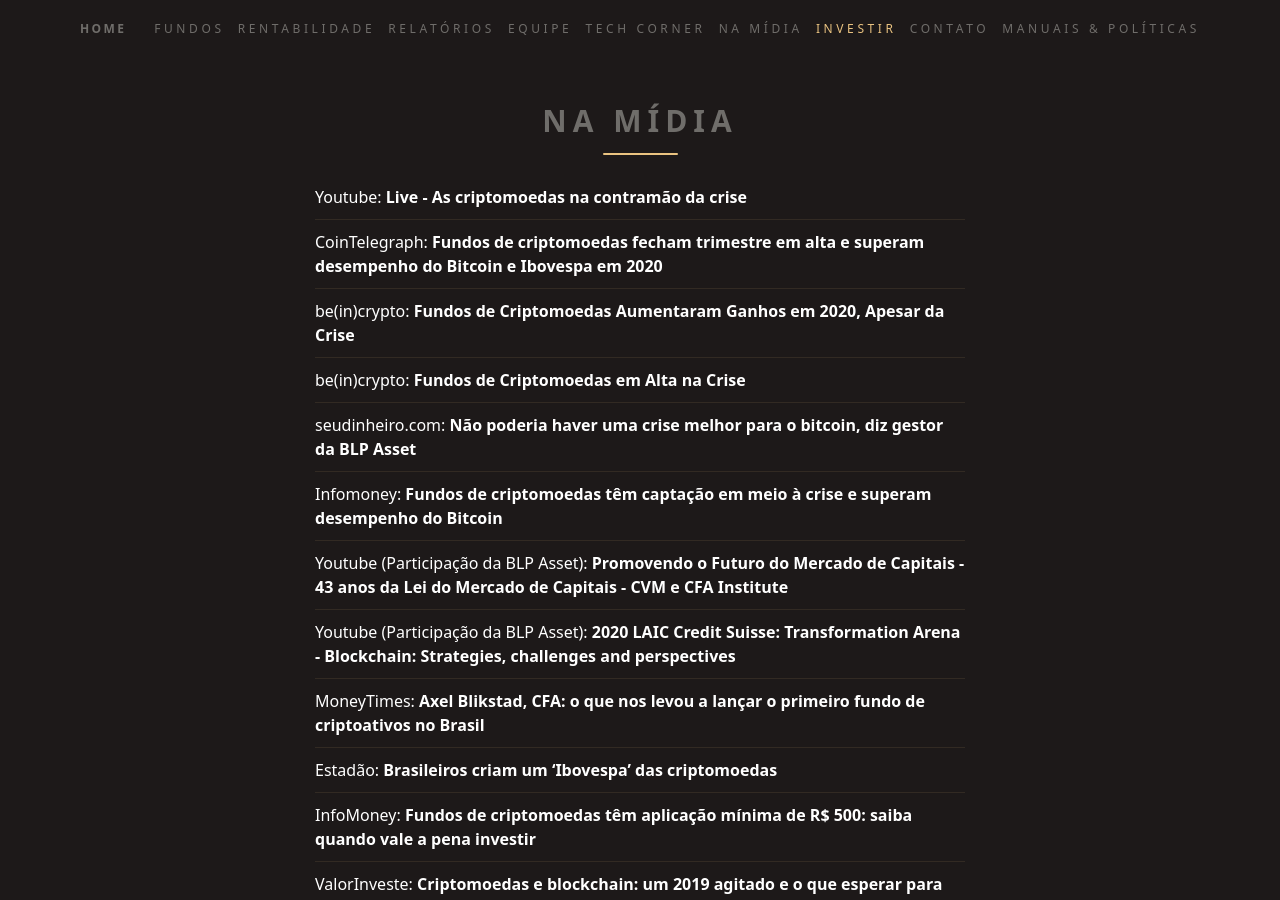
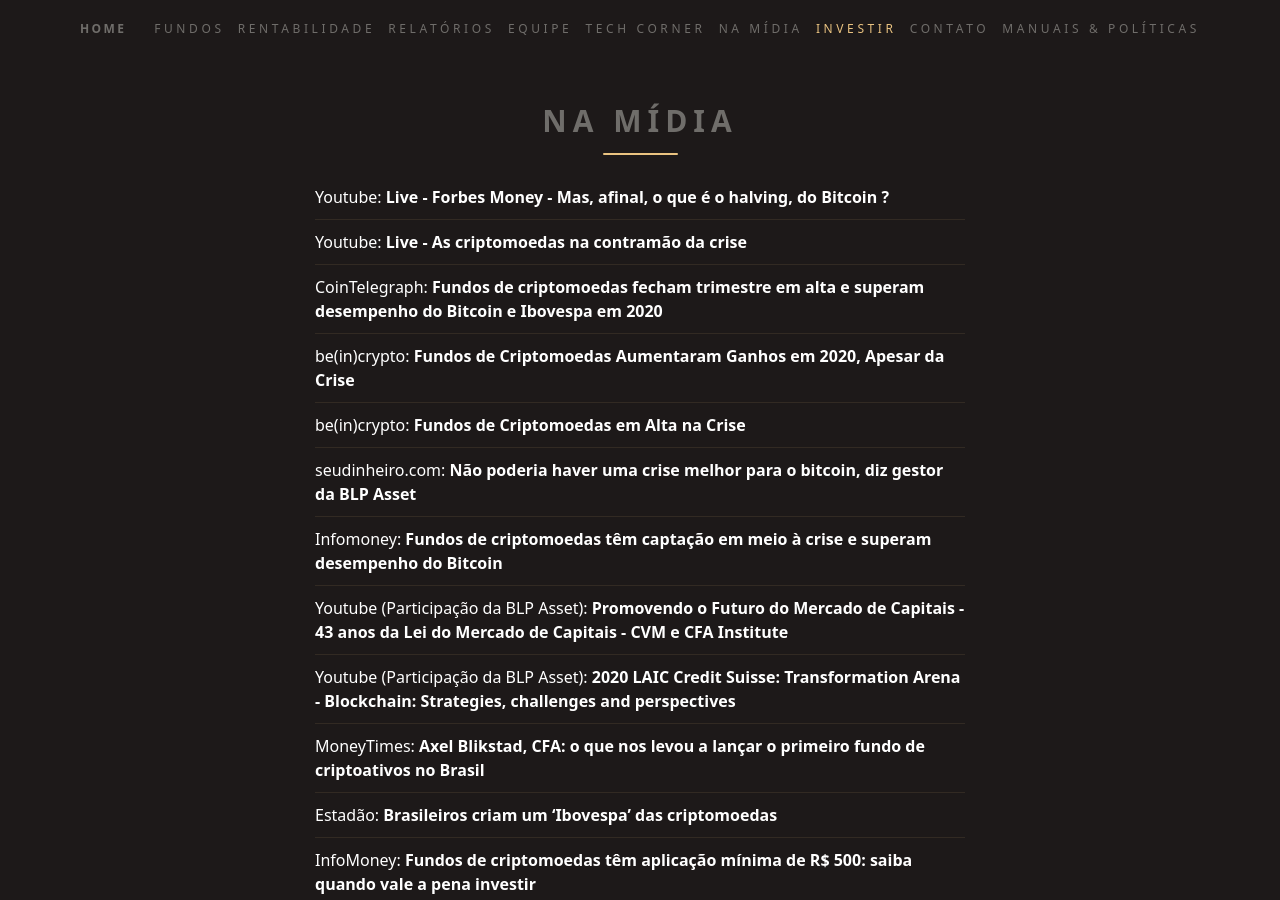
Before and after one commit to ateliedetemas/blpcrypto, a Jekyll site: the page built from _pages/na-midia.md, in a window 1280 px wide and 900 px high. Built offline with Jekyll 4.4.1, drawn with Linux system fonts in a browser that asks for light colours.

Commit message:
Update na-midia.md

```diff
--- a/_pages/na-midia.md
+++ b/_pages/na-midia.md
@@ -3,6 +3,7 @@ lang: pt
 layout: page
 title: Na Mídia
 ---
+|[Youtube: **Live - Forbes Money - Mas, afinal, o que é o halving, do Bitcoin ?**](https://www.youtube.com/watch?v=peKPDJMelDg)
 |[Youtube: **Live - As criptomoedas na contramão da crise**](https://www.youtube.com/watch?v=KYlCJjC2bJE&feature=youtu.be)
 |[CoinTelegraph: **Fundos de criptomoedas fecham trimestre em alta e superam desempenho do Bitcoin e Ibovespa em 2020**](https://cointelegraph.com.br/news/cryptocurrency-funds-attract-investments-and-outperform-bitcoin-in-march?utm_medium=email&_hsmi=87392192&_hsenc=p2ANqtz--8SbaDfeNircowROkbTuWdJ6mZLDTTnaSwtebMm3k8UzihH5cSTVyH3dWFmmzwv71NAhle&utm_content=87392192&utm_source=hs_email)
 |[be(in)crypto: **Fundos de Criptomoedas Aumentaram Ganhos em 2020, Apesar da Crise**](https://beincrypto.com.br/fundos-de-criptomoedas-aumentaram-ganhos-em-2020-apesar-da-crise/?utm_medium=email&_hsmi=87392192&_hsenc=p2ANqtz-9E4LID8Wf8qnKxnwe7BJWWZLLOORzw4Se8vchz-yZgCk3nqySQd3iYI7is8D0dykc7_vrj&utm_content=87392192&utm_source=hs_email)
```
